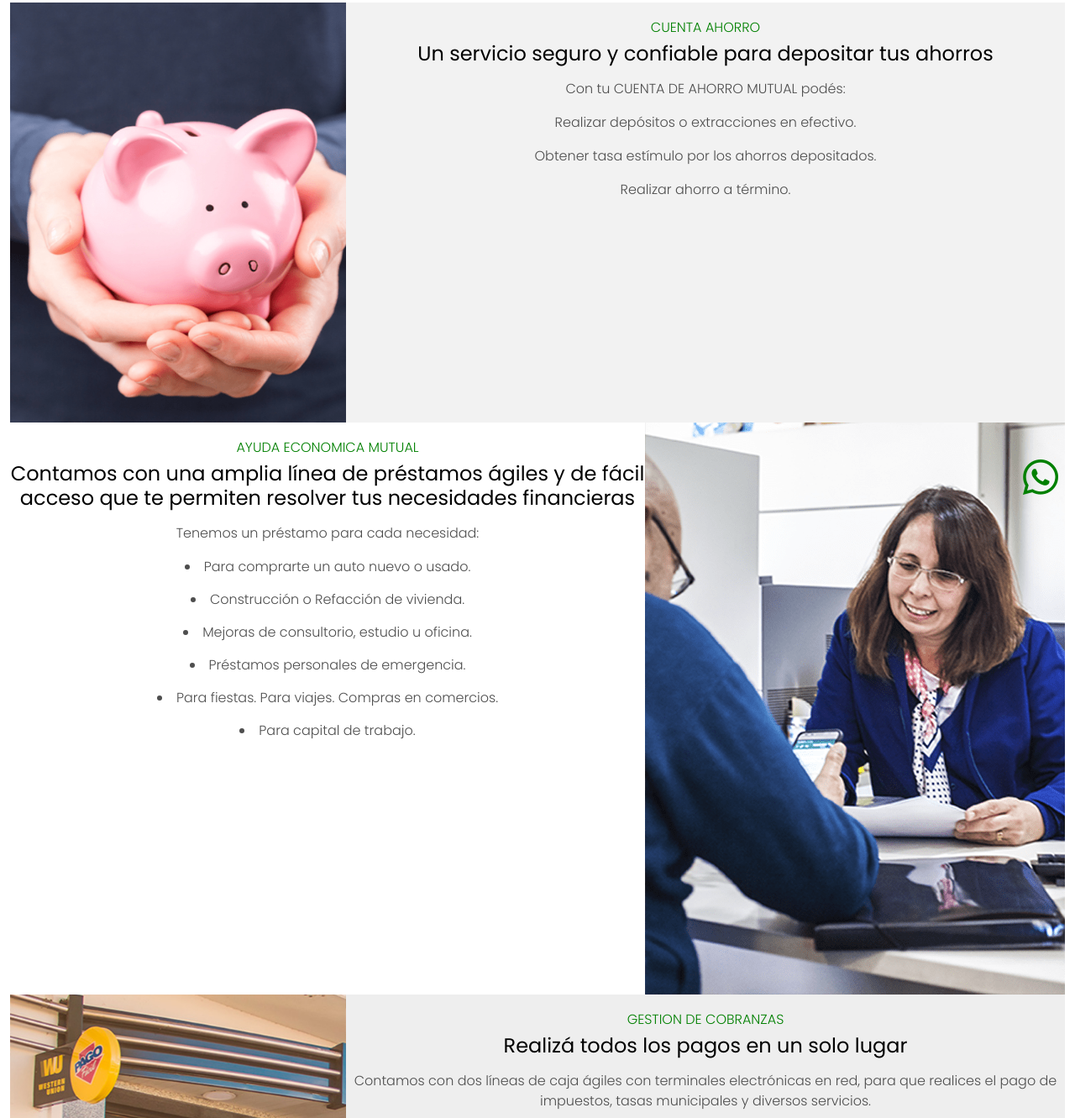
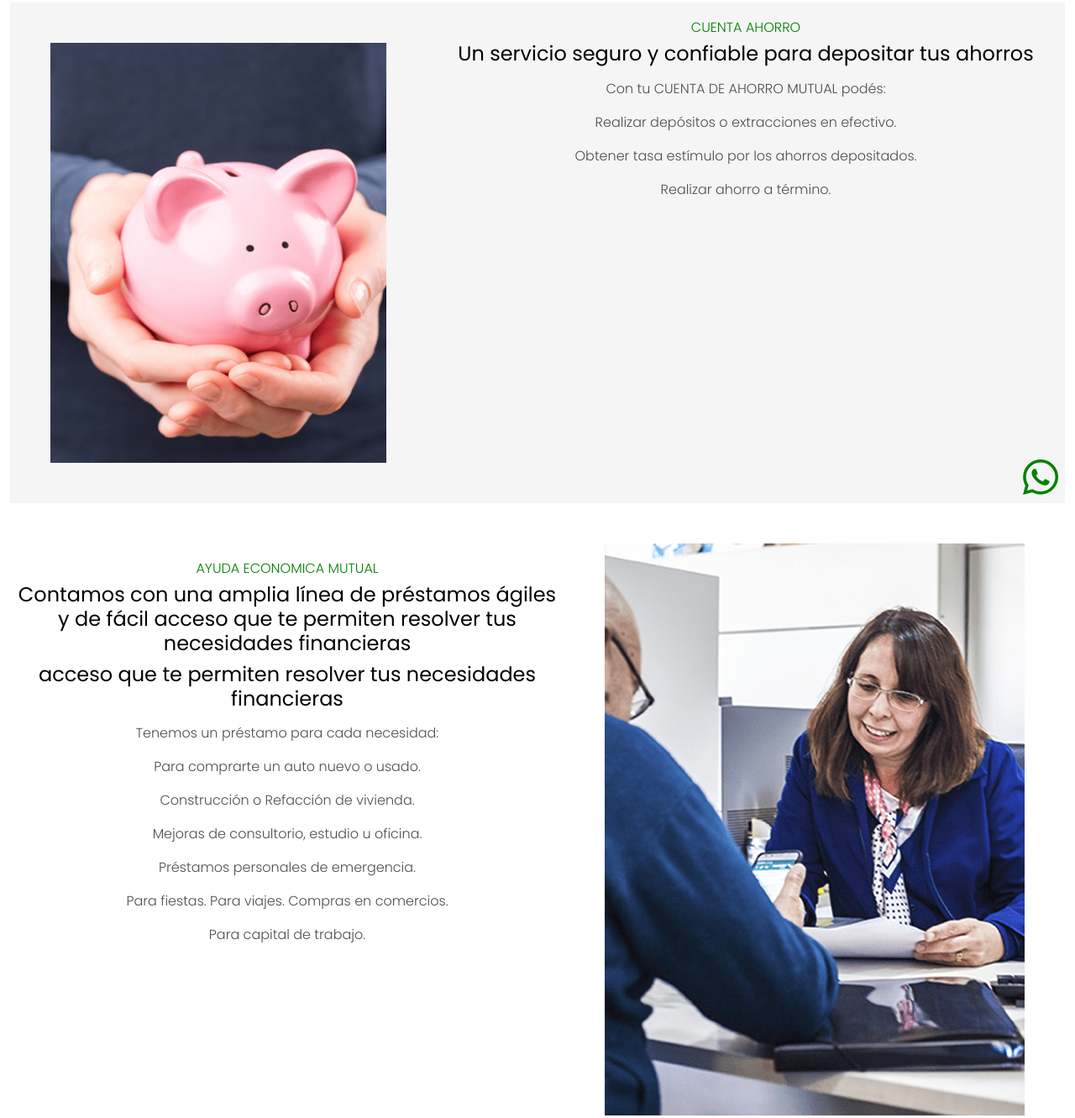
Before and after one commit to Luciana-Magnani/Curso-CoderHouse, a website: page pages/servicios.html in a window 1280 px wide. Shown: the part 186-1517 px from the top of the page at 84% size. Drawn offline with Linux system fonts and the light colour scheme.

Commit message:
ultima version

```diff
--- a/pages/servicios.html
+++ b/pages/servicios.html
@@ -61,8 +61,8 @@
       <h1 class="h1depaginas">Servicios</h1>
       <h2 class="h3novedades">Adquirí los mejores servicios</h2>
 
-      <section class="boxAyuda2">
-        <img class="imagenchancho" src="../assets/img/cuenta ahorro.png" style="float: left;"alt="alcancia chacho" loading="lazy" >
+      <!--<section class="boxAyuda2">
+        <img class="imagenchancho img-fluid" src="../assets/img/cuenta ahorro.png" style="float: left;"alt="alcancia chacho" loading="lazy" >
         <section class="">
           <h4 class="tituloAyudaEco">CUENTA AHORRO</h4>
           <h3 class="h4AyudaEco">Un servicio seguro y confiable para depositar tus ahorros</h3>
@@ -72,23 +72,38 @@
             <p class="parrafoCuentaAhorro">Realizar ahorro a término. </p>
           </p>
         </section>
+      </section> -->
 
-      <section  class="boxAyuda">
-        <img src="../assets/img/ayuda economica.png" style="float: right;" alt="mujer atencion al publico" loading="lazy">
+      <section class="colorPlanes boxAyuda2" >
+        <img class="imagenchancho mx-5 my-5 " src="../assets/img/cuenta ahorro.png" style="float: left;"alt="alcancia chacho" loading="lazy" >
+        <section>
+          <h4 class="tituloAyudaEco">CUENTA AHORRO</h4>
+          <h3 class="h4AyudaEco">Un servicio seguro y confiable para depositar tus ahorros</h3>
+          <p class="parrafoAyudaEco">Con tu CUENTA DE AHORRO MUTUAL podés:
+            <p class="parrafoCuentaAhorro">Realizar depósitos o extracciones en efectivo.</p>
+            <p class="parrafoCuentaAhorro">Obtener tasa estímulo por los ahorros depositados.</p>
+            <p class="parrafoCuentaAhorro">Realizar ahorro a término. </p>
+          </p>
+        </section>
+      </section>
+
+      <section  class="boxAyuda my-5 ">
+        <img src="../assets/img/ayuda economica.png" style="float: right;" alt="mujer atencion al publico" loading="lazy" class="img-fluid mx-5">
         <h4 class="tituloAyudaEco">AYUDA ECONOMICA MUTUAL</h4>
         <h3 class="h4AyudaEco">Contamos con una amplia línea de préstamos ágiles y de fácil acceso que te permiten resolver tus necesidades financieras</h3>
+        <h3 class="h4AyudaEco">acceso que te permiten resolver tus necesidades financieras</h3>
         <p class="parrafoAyudaEco">Tenemos un préstamo para cada necesidad:
-          <li class="parrafoAyudaEco">Para comprarte un auto nuevo o usado.   </li>
-          <li class="parrafoAyudaEco">Construcción o Refacción de vivienda.</li>
-          <li class="parrafoAyudaEco">Mejoras de consultorio, estudio u oficina. </li>
-          <li class="parrafoAyudaEco">Préstamos personales de emergencia. </li>
-          <li class="parrafoAyudaEco">Para fiestas. Para viajes. Compras en comercios.</li>
-          <li class="parrafoAyudaEco">Para capital de trabajo.</li>
+          <p class="parrafoAyudaEco">Para comprarte un auto nuevo o usado.</p>
+          <p class="parrafoAyudaEco">Construcción o Refacción de vivienda.</p>
+          <p class="parrafoAyudaEco">Mejoras de consultorio, estudio u oficina.</p>
+          <p class="parrafoAyudaEco">Préstamos personales de emergencia.</p>
+          <p class="parrafoAyudaEco">Para fiestas. Para viajes. Compras en comercios.</p>
+          <p class="parrafoAyudaEco">Para capital de trabajo.</p>
         </p>
       </section>
 
       <section class="boxAyuda2">
-        <img src="../assets/img/PAGOFACIL-CEDE1.jpg" style="float: left;" width="400px" alt="foto de cede pago facil">
+        <img src="../assets/img/PAGOFACIL-CEDE1.jpg" style="float: left;" width="400px" alt="foto de cede pago facil" class="img-fluid">
         <h4 class="tituloAyudaEco">GESTION DE COBRANZAS</h4>
         <h3 class="h4AyudaEco">Realizá todos los pagos en un solo lugar</h3>
         <p class="parrafoAyudaEco">Contamos con dos líneas de caja ágiles con terminales
--- a/scss/_main.scss
+++ b/scss/_main.scss
@@ -257,7 +257,7 @@
   .boxAyuda {
     display: inline-block;
     text-align: center;
-    background-color: rgba(128, 128, 128, 0.345);
+    background-color: rgb(244, 244, 244);
     width: 100%;
   }
 
--- a/scss/_utilitarias.scss
+++ b/scss/_utilitarias.scss
@@ -252,7 +252,7 @@
   .boxAyuda {
     display: inline-block;
     text-align: center;
-    background-color: rgba(255, 255, 255, 0.97);
+    background-color: rgb(255, 255, 255);
     width: 100%;
   }
 
--- a/scss/_variables.scss
+++ b/scss/_variables.scss
@@ -5,7 +5,7 @@ $color-blanco: rgb(255, 255, 255);
 $color-grisoscuro:rgb(28, 28, 28);
 
 $color-fondeverde:rgba(0, 111, 0, 0.566);
-$color-fondegris:rgb(203, 203, 203);
+$color-fondegris:rgb(245, 245, 245);
 
 $fuente-normal: 1rem;
 $fuente-pequeña:0.80rem;
```
Also changed, not shown: pages/asociate.html (+4 -4 lines), css/estilos.css, 1 other file.
